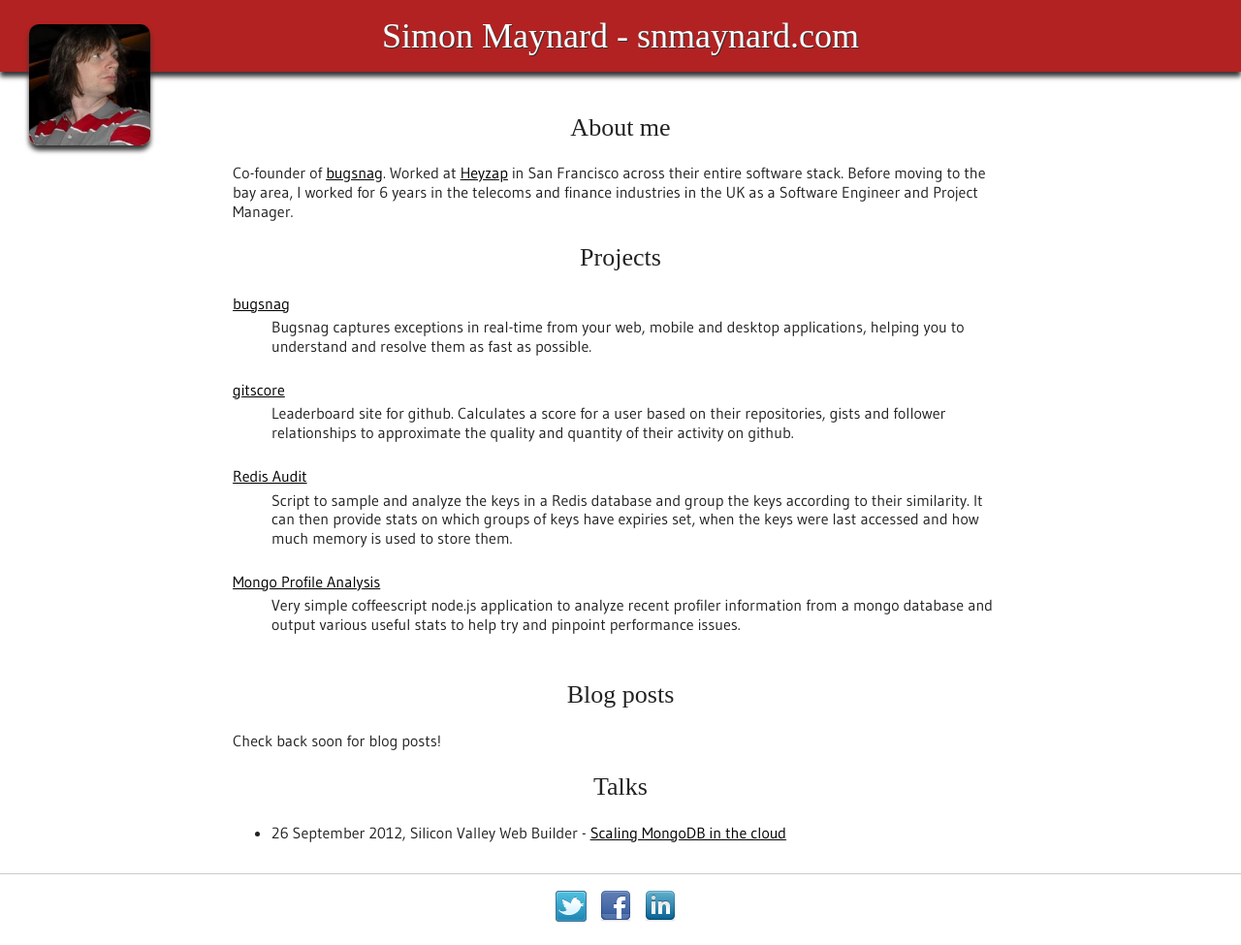
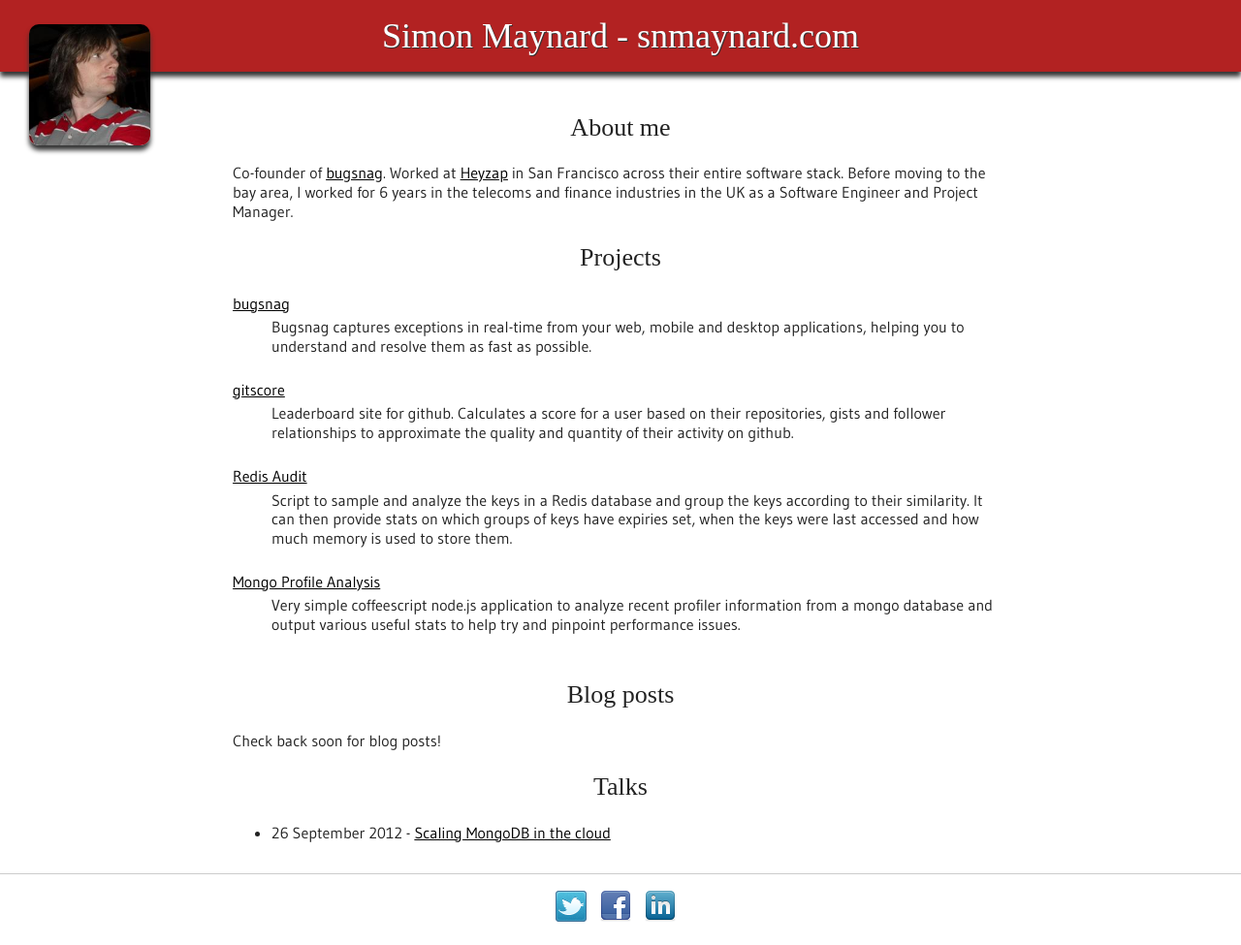
Before and after one commit to snmaynard/snmaynard.github.com, a Jekyll site: the page built from index.html, in a window 1280 px wide. Shown: the whole page at 97% size. Built offline with Jekyll 4.4.1, drawn with Linux system fonts in a browser that asks for light colours; nearby versions of some CDN libraries; some web fonts are replaced.

```diff
--- a/index.html
+++ b/index.html
@@ -35,6 +35,6 @@
     </ul>
   <h1>Talks</h1>
     <ul>
-      <li><span>26 September 2012, Silicon Valley Web Builder</span> - <a href="http://www.slideshare.net/snmaynard/mongo-scaling">Scaling MongoDB in the cloud</a></li>
+      <li><span>26 September 2012</span> - <a href="http://www.slideshare.net/snmaynard/mongo-scaling">Scaling MongoDB in the cloud</a></li>
     </ul>
 </div>
```
